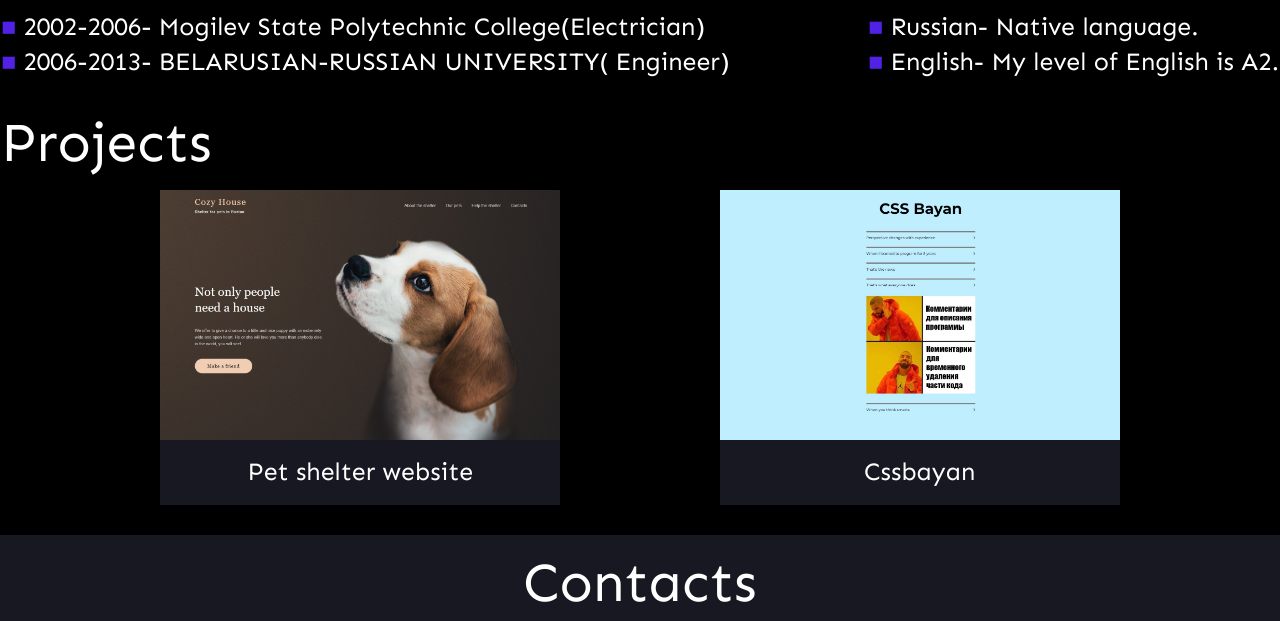
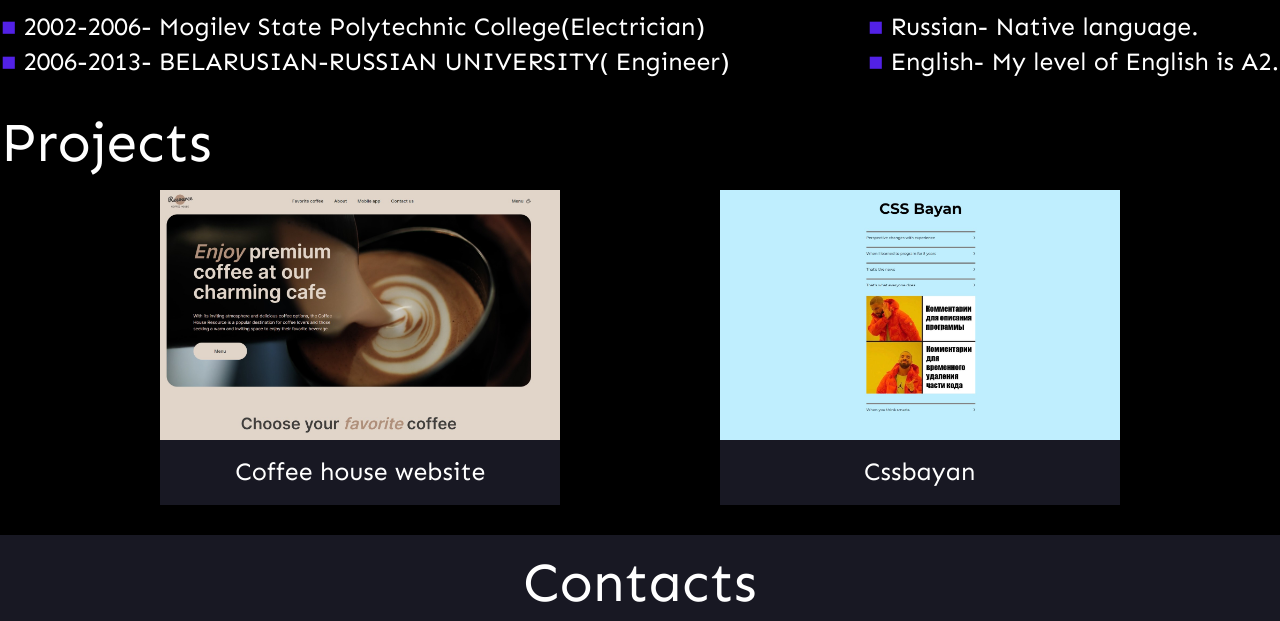
Before and after one commit to alexandrwoody/rsschool-cv, a plain HTML site: page index.html in a window 1280 px wide. Shown: the part 1507-2128 px from the top of the page. Drawn offline with Linux system fonts and the light colour scheme.

Commit message:
fix: change project cv3

```diff
--- a/index.html
+++ b/index.html
@@ -171,8 +171,8 @@ Education
  </h2>
 <div class="my_projects">
     <div class="my-project">
-    <img src="img/shelter2.jpg" alt="project1" class="project-img">
-    <p class="project-subtittle"><a href="https://rolling-scopes-school.github.io/alexandrwoody-JSFE2023Q1/shelter/" class="project-link">Pet shelter website</a></p>
+    <img src="img/coffee-house7.jpg" alt="project1" class="project-img">
+    <p class="project-subtittle"><a href="https://rolling-scopes-school.github.io/alexandrwoody-JSFE2023Q1/shelter/" class="project-link">Coffee house website</a></p>
     </div>
 
     <div class="my-project">
```
Also changed, not shown: img/coffee-house7.jpg (added).
